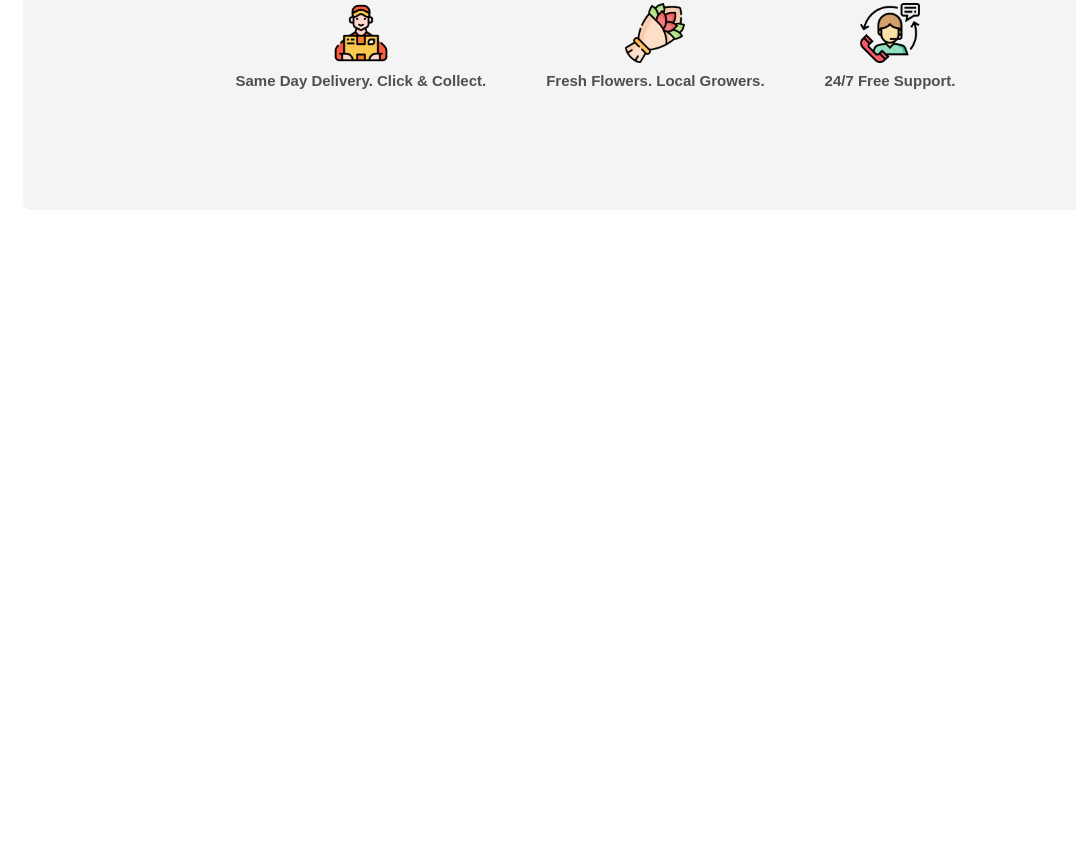
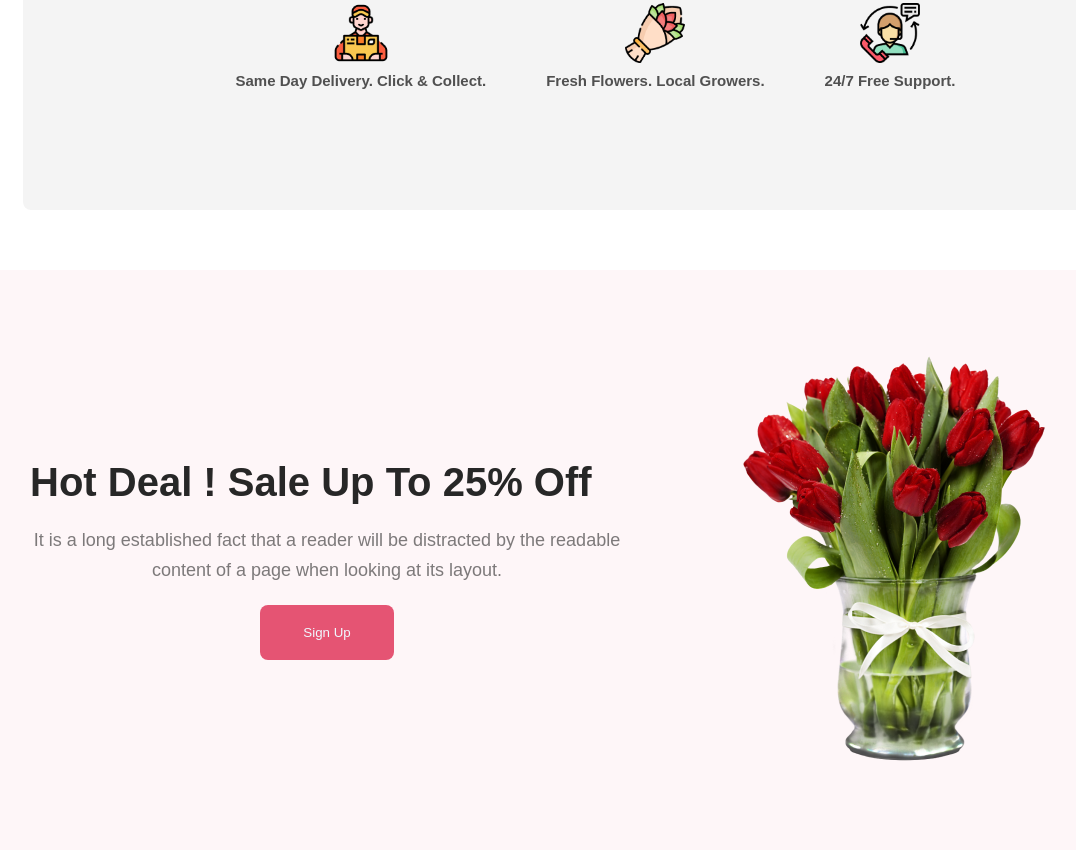
Before and after one commit to nhossainbappi/flower-shop, a plain HTML site: page index.html in a window 1280 px wide. Shown: the part 1452-2302 px from the top of the page, without its empty margins (107-1183 px from the left). Before the commit the page ends 1722 px from the top, so only its background shows below. Drawn offline with Linux system fonts and the light colour scheme.

Commit message:
deal part

```diff
--- a/index.html
+++ b/index.html
@@ -57,35 +57,45 @@
     </div>
     <!-- featured part end -->
 
-
-
     <!-- service part start  -->
     <div class="services">
       <div class="service">
-            <img src="./Flower Asset/Group 57.png" alt="">
+        <img src="./Flower Asset/Group 57.png" alt="" />
         <h6>Same Day Delivery. Click & Collect.</h6>
-
       </div>
       <div class="service">
-            <img src="./Flower Asset/Group 58.png" alt="">
+        <img src="./Flower Asset/Group 58.png" alt="" />
         <h6>Fresh Flowers. Local Growers.</h6>
-
       </div>
       <div class="service">
-            <img src="./Flower Asset/Group 59.png" alt="">
+        <img src="./Flower Asset/Group 59.png" alt="" />
         <h6>24/7 Free Support.</h6>
-
       </div>
     </div>
 
     <!-- service part end  -->
 
-
+    <!-- deal section -->
+    <div class="deal-part">
+      <div class="deal-offer">
+        <h1>Hot Deal ! Sale Up To 25% <span>Off</span></h1>
+        <p>
+          It is a long established fact that a reader will be distracted by the
+          readable content of a page when looking at its layout.
+        </p>
+        <button class="btn">Sign Up</button>
+      </div>
+      <div class="deal-img">
+        <img src="./Flower Asset/pngwing 8.png" alt="" />
+      </div>
+    </div>
 
     <!-- deal section -->
 
 
-    <!-- deal section -->
+    <!-- social part start -->
+
+    <!-- social part end -->
 
     <script
       src="https://kit.fontawesome.com/ee64212d29.js"
--- a/style.css
+++ b/style.css
@@ -9,7 +9,6 @@
   background-color: rgba(229, 84, 115, 0.1);
   justify-content: space-around;
   padding-top: 100px;
-
 }
 
 .header-description h1 {
@@ -157,27 +156,79 @@
   margin-bottom: 60px;
 }
 
-.service{
+.service {
   margin-left: 60px;
 }
 
-.service h6{
-    color: rgba(39, 39, 39, 0.80);
+.service h6 {
+  color: rgba(39, 39, 39, 0.8);
   text-align: center;
 
   font-size: 15px;
   font-style: normal;
   font-weight: 600;
   line-height: 35px;
-
 }
 
-.service img{
+.service img {
   width: 60px;
   display: block;
   margin-left: auto;
   margin-right: auto;
+}
+/* deal part start */
 
+.deal-part {
+  display: flex;
+  border-radius: 8px;
+  background: rgba(229, 84, 115, 0.05);
+  justify-content: space-around;
+  padding: 80px;
+
+}
+
+.deal-offer h1{
+    color: #272727;
+font-size: 40px;
+font-style: normal;
+font-weight: 800;
+line-height: normal;
+margin-top: 110px;
 
 
 }
+.deal-offer p{
+    display: flex;
+    width: 594px;
+    flex-direction: column;
+    flex-shrink: 0;
+    color: rgba(39, 39, 39, 0.60);
+    text-align: center;
+    font-size: 18px;
+    font-style: normal;
+    font-weight: 400;
+    line-height: 30px;
+    margin-top: 20px;
+}
+
+.btn{
+    display: inline-flex;
+padding: 20px 43px;
+align-items: flex-start;
+gap: 10px;
+border-radius: 8px;
+background: #E55473;
+border: none;
+display: block;
+margin-left: auto;
+margin-right: auto;
+color: aliceblue;
+margin-top: 20px;
+}
+
+.deal-img{
+width: 258px;
+height: 420px;
+flex-shrink: 0;
+margin-right: 40px;
+}
```
Lines whose indentation alone changed are shown as unchanged.
